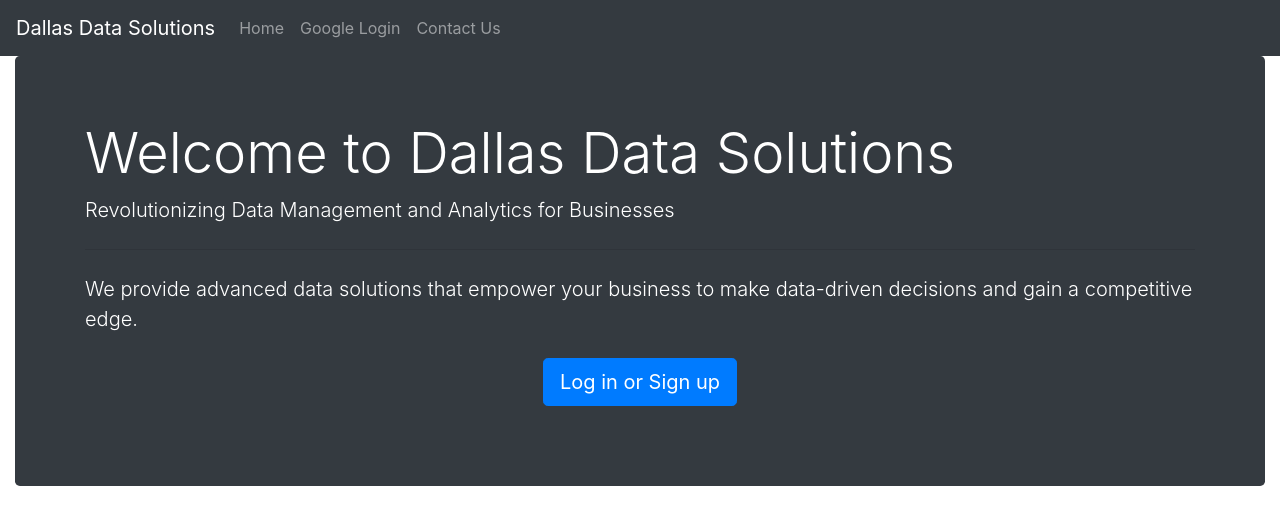
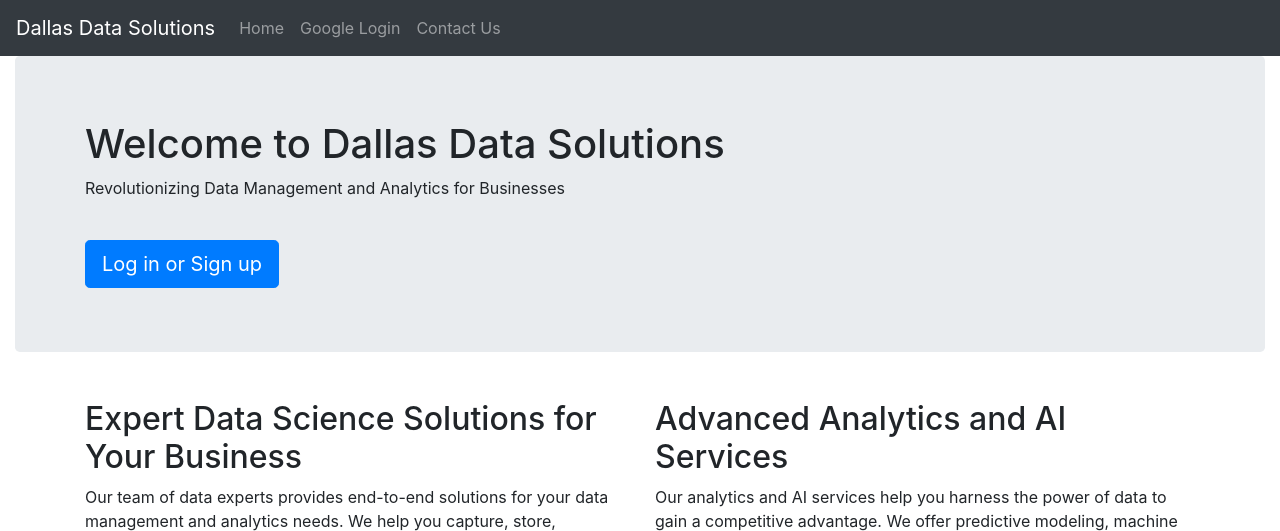
Before and after one commit to jaredreisssy/DallasDataSolutions, a Django app: page / in a window 1280 px wide. Shown: the top 531 px of the page. Run offline with Django 4.2, Linux system fonts and the light colour scheme; some libraries are stand-ins or nearby versions.

Commit message:
Imrpoved Design

```diff
--- a/templates/landing_page.html
+++ b/templates/landing_page.html
@@ -4,49 +4,65 @@
 {% block title %}Home{% endblock %}
 
 {% block css %}
+<style>
+  section.jumbotron {
+    background-image: url('https://dallasdatasolutions.s3.amazonaws.com/Images/Jumbotron.jpg');
+    background-size: cover;
+    background-position: center center;
+    height: 500px;
+    display: flex;
+    flex-direction: column;
+    justify-content: center;
+    align-items: center;
+  }
+
+  section.jumbotron h1 {
+    font-size: 4rem;
+    font-weight: bold;
+    text-shadow: 1px 1px 1px rgba(0, 0, 0, 0.5);
+    color: white;
+    margin: 0;
+  }
+
+  section.jumbotron p {
+    font-size: 2rem;
+    text-shadow: 1px 1px 1px rgba(0, 0, 0, 0.5);
+    color: white;
+    margin: 0;
+  }
+</style>
 {% endblock %}
 
 {% block content %}
-
-<section class="jumbotron bg-dark text-white">
+<section class="jumbotron">
   <div class="container">
-    <h1 class="display-4">Welcome to Dallas Data Solutions</h1>
-    <p class="lead">Revolutionizing Data Management and Analytics for Businesses</p>
-    <hr class="my-4">
-    <p class="lead">We provide advanced data solutions that empower your business to make data-driven decisions and gain a competitive edge.</p>
-    <p class="text-center mt-4">
-      <a href="{% url 'google_login' %}" class="btn btn-primary btn-lg">Log in or Sign up</a>
-    </p>
+    <h1>Welcome to Dallas Data Solutions</h1>
+    <p>Revolutionizing Data Management and Analytics for Businesses</p>
+    <a href="{% url 'google_login' %}" class="btn btn-primary btn-lg mt-4">Log in or Sign up</a>
   </div>
 </section>
-<section class="container-fluid mt-5 mb-5">
-  <div class="row">
-    <div class="col-lg-6 order-lg-2 mb-5">
-      <img class="img-fluid" src="https://dallasdatasolutions.s3.amazonaws.com/Images/Data+Science.png" alt="Data Science">
-    </div>
-    <div class="col-lg-6 order-lg-1 my-auto">
-      <h2 class="text-white mb-4">Expert Data Science Solutions for Your Business</h2>
-      <p class="lead mb-5">Our team of data experts provides end-to-end solutions for your data management and analytics needs. We help you capture, store, process, and analyze your data to uncover insights and drive business growth.</p>
-    </div>
-  </div>
+
+<section class="container mt-5 mb-5">
   <div class="row">
     <div class="col-lg-6 mb-5">
-      <h2 class="text-white mb-4">Advanced Analytics and AI Services</h2>
-      <p class="lead mb-5">Our analytics and AI services help you harness the power of data to gain a competitive advantage. We offer predictive modeling, machine learning, and deep learning services to help you make better decisions and optimize your business processes.</p>
+      <h2>Expert Data Science Solutions for Your Business</h2>
+      <p>Our team of data experts provides end-to-end solutions for your data management and analytics needs. We help you capture, store, process, and analyze your data to uncover insights and drive business growth.</p>
+      <img src="https://dallasdatasolutions.s3.amazonaws.com/Images/Data+Science.png" alt="Data Science" class="img-fluid">
     </div>
-    <div class="col-lg-6 my-auto">
-      <img class="img-fluid" src="https://dallasdatasolutions.s3.amazonaws.com/Images/AI2.png" alt="Artificial Intelligence">
+    <div class="col-lg-6 mb-5">
+      <h2>Advanced Analytics and AI Services</h2>
+      <p>Our analytics and AI services help you harness the power of data to gain a competitive advantage. We offer predictive modeling, machine learning, and deep learning services to help you make better decisions and optimize your business processes.</p>
+      <img src="https://dallasdatasolutions.s3.amazonaws.com/Images/AI3.png" alt="AI" class="img-fluid">
     </div>
   </div>
 </section>
+
 <section class="container-fluid bg-dark text-white p-5" style="background: url('https://dallasdatasolutions.s3.amazonaws.com/Images/Map.png') no-repeat center center fixed; background-size: cover; opacity: 0.8;">
   <div class="row">
     <div class="col-lg-8 mx-auto text-center">
-      <h2 class="text-white mb-4">Why Choose Us?</h2>
-      <p class="lead mb-5">Our cutting-edge data solutions and services are tailored to your business needs and goals. With our expertise and experience, we help you make sense of your data and transform it into actionable insights.</p>
-      <p>
-        <a href="/contact-us/" class="btn btn-primary btn-lg">Contact Us</a>
-      </p>
+      <h2>Why Choose Us?</h2>
+      <p>Our cutting-edge data solutions and services are tailored to your business needs and goals. With our expertise and experience, we help you make sense of your data and transform it into actionable insights.</p>
+      <a href="{% url 'contact_us' %}" class="btn btn-primary btn-lg mt-4">Contact Us</a>
     </div>
   </div>
 </section>
```
